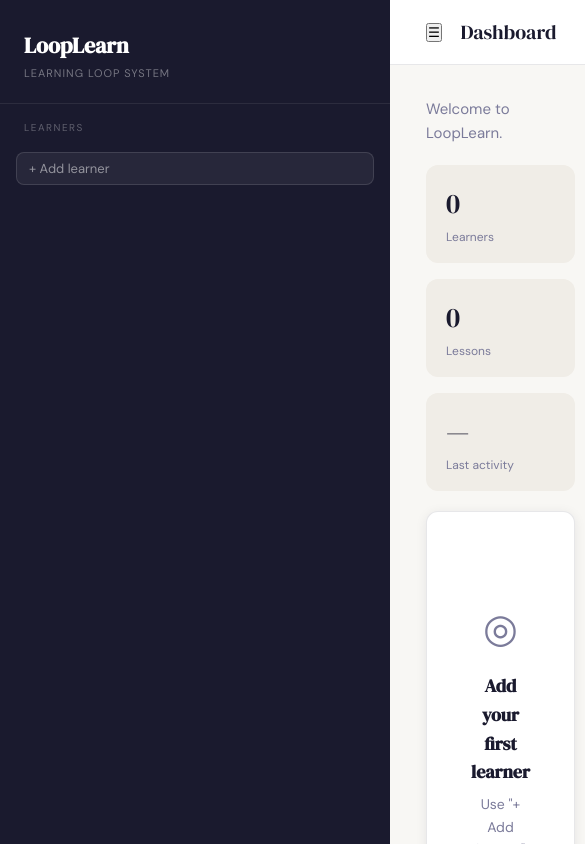
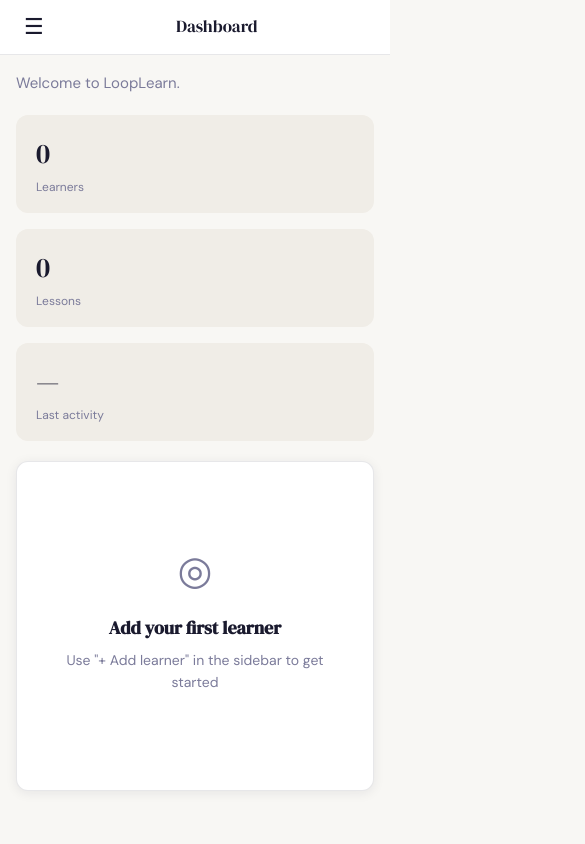
Before and after one commit to overwatchodds-ops/looplearn, a Next.js app: page / in a window 390 px wide. Shown: the top 844 px of the page, 585 px wide, since content can reach past the window. Built offline with nearby package versions, Linux system fonts and the light colour scheme.

Commit message:
Add files via upload

```diff
--- a/styles/globals.css
+++ b/styles/globals.css
@@ -154,10 +154,62 @@
 ::-webkit-scrollbar-track { background: transparent; }
 ::-webkit-scrollbar-thumb { background: var(--warm); border-radius: 2px; }
 
+/* Tablet (768px–1024px) — sidebar narrower, content adjusts */
+@media (min-width: 769px) and (max-width: 1024px) {
+  .sidebar { width: 200px; }
+  .main { margin-left: 200px; }
+  .topbar { padding: 14px 24px; }
+  .content { padding: 24px; }
+  .fmt-grid { grid-template-columns: 1fr 1fr; }
+  .topbar-actions .btn-sm { padding: 6px 12px; font-size: 13px; }
+}
+
+/* Hamburger — hidden on desktop */
+.hamburger { display: none; background: none; border: none; font-size: 22px; cursor: pointer; color: var(--ink); padding: 4px 8px; margin-right: 8px; line-height: 1; }
+
 @media (max-width: 768px) {
+  /* Sidebar hidden off-screen by default on mobile */
+  .sidebar { transform: translateX(-100%); transition: transform 0.25s ease; position: fixed; width: 280px; z-index: 100; }
+  .sidebar.sidebar-open { transform: translateX(0); }
+  .sidebar-overlay { display: block !important; }
+
+  /* Main fills full width */
   .main { margin-left: 0; }
-  .sidebar { width: 100%; position: relative; height: auto; }
+
+  /* Hamburger visible */
+  .hamburger { display: block; }
+
+  /* Topbar tighter on mobile */
+  .topbar { padding: 12px 16px; }
+  .topbar-title { font-size: 17px; }
+
+  /* Content padding reduced */
+  .content { padding: 16px; }
+
+  /* Cards full width */
+  .card { padding: 16px; }
+
+  /* Grids stack */
   .grid-2, .grid-3 { grid-template-columns: 1fr; }
+
+  /* Buttons stack on after screen */
+  .topbar-actions { gap: 6px; }
+  .topbar-actions .btn-sm { padding: 6px 10px; font-size: 12px; }
+
+  /* Lesson textarea smaller min-height on mobile */
+  #lesson-textarea { min-height: 400px !important; font-size: 13px !important; }
+
+  /* Dial rows full width */
+  .dial-row { margin-bottom: 20px; }
+
+  /* Format grid single column */
+  .fmt-grid { grid-template-columns: 1fr !important; }
+
+  /* Lesson cards */
+  .lesson-card { padding: 14px 16px; }
+
+  /* Sticky finish button full width on mobile */
+  .sticky-finish { left: 0; right: 0; padding: 16px; }
 }
 
 /* Rendered lesson markdown */
```
